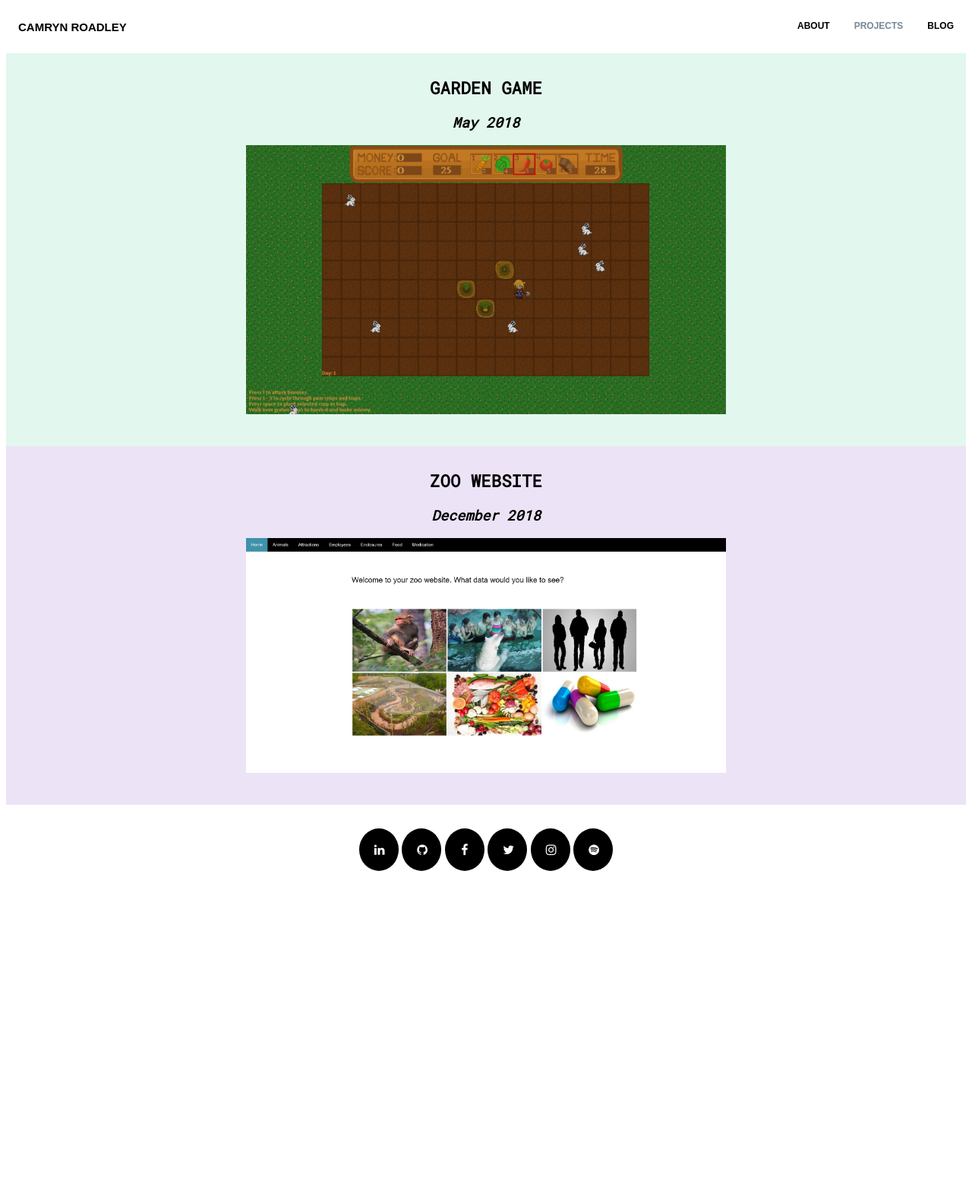
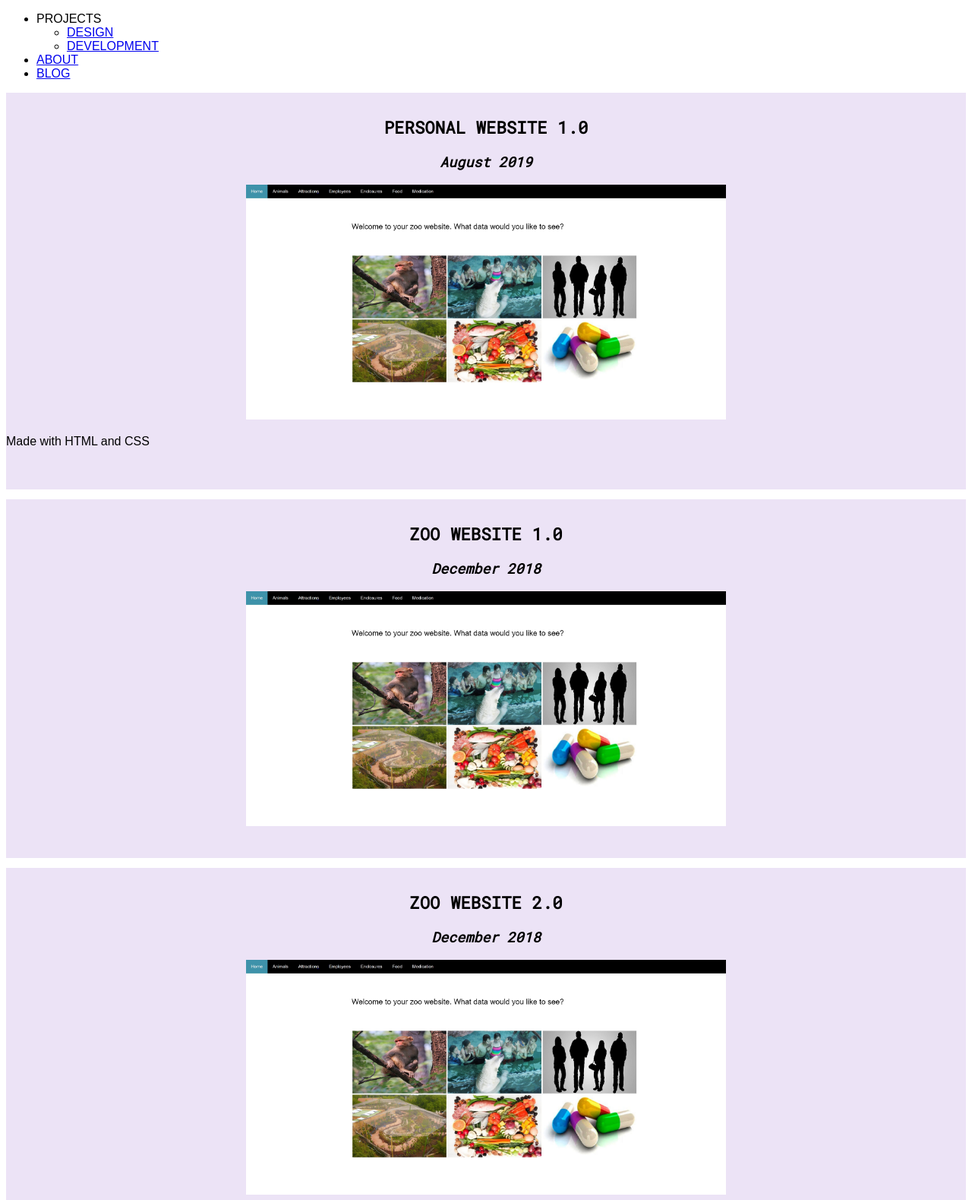
Before and after one commit to camrynroadley/StaticSite, a plain HTML site: page Projects.html in a window 1280 px wide. Shown: the top 1579 px of the page at 76% size. Before the commit the page ends 1171 px from the top, so only its background shows below. Drawn offline with Linux system fonts and the light colour scheme.

Commit message:
Add files via upload

```diff
--- a/Projects.html
+++ b/Projects.html
@@ -3,7 +3,7 @@
 <html lang="en" xmlns="http://www.w3.org/1999/xhtml">
 <head>
     <meta charset="utf-8" />
-    <title>PROJECTS</title>
+    <title>DEVELOPMENT WORK</title>
     <meta name="description" content="Camryn Roadley Projects" />
     <link rel="stylesheet" href="CSS/Projects.css" media="all" />
     <link rel="stylesheet" href="https://cdnjs.cloudflare.com/ajax/libs/font-awesome/4.7.0/css/font-awesome.min.css">
@@ -12,16 +12,55 @@
 </head>
 
 <body>
-    <header>
-        <div class="topnav">
-            <a href="index.html">CAMRYN ROADLEY</a>
-            <a href="Blog.html">BLOG</a>
-            <a href="Projects.html" class="active">PROJECTS</a>
-            <a href="About.html">ABOUT</a>
-        </div>
+    <header class="main-header">
+        <ul class="main-nav">
+            <li class="dropdown">
+                <a>PROJECTS</a>
+                <ul class="drop-nav">
+                    <li><a href="design.html">DESIGN</a></li>
+                    <li><a href="projects.html" class="active">DEVELOPMENT</a></li>
+                </ul>
+            </li>
+            <li><a href="about.html">ABOUT</a></li>
+            <li><a href="blog.html">BLOG</a></li>
+        </ul>
     </header>
 
     <div class="projects">
+
+        <div class="project2">
+            <h2>PERSONAL WEBSITE 1.0</h2>
+            <h3><i>August 2019</i></h3>
+            <div id="projectPic">
+                <a href="https://github.com/camrynroadley/New-Zoo-Website" target="_blank">
+                    <img src="ProjectImages/projects2.JPG" alt="New Zoo Image">
+                </a>
+            </div>
+            <p id="projectTxt">
+                Made with HTML and CSS
+            </p>
+        </div>
+
+        <div class="project2">
+            <h2>ZOO WEBSITE 1.0</h2>
+            <h3><i>December 2018</i></h3>
+            <div id="projectPic">
+                <a href="https://github.com/camrynroadley/New-Zoo-Website" target="_blank">
+                    <img src="ProjectImages/projects2.JPG" alt="New Zoo Image">
+                </a>
+            </div>
+        </div>
+
+
+        <div class="project2">
+            <h2>ZOO WEBSITE 2.0</h2>
+            <h3><i>December 2018</i></h3>
+            <div id="projectPic">
+                <a href="https://github.com/camrynroadley/New-Zoo-Website" target="_blank">
+                    <img src="ProjectImages/projects2.JPG" alt="New Zoo Image">
+                </a>
+            </div>
+        </div>
 
         <div class="project1">
             <h2>GARDEN GAME</h2>
@@ -29,16 +68,6 @@
             <div id="projectPic">
                 <a href="https://github.com/camrynroadley/Garden-Game" target="_blank">
                     <img src="ProjectImages/projects1.JPG" alt="Garden Image">
-                </a>
-            </div>
-        </div>
-
-        <div class="project2">
-            <h2>ZOO WEBSITE</h2>
-            <h3><i>December 2018</i></h3>
-            <div id="projectPic">
-                <a href="https://github.com/camrynroadley/New-Zoo-Website" target="_blank">
-                    <img src="ProjectImages/projects2.JPG" alt="New Zoo Image">
                 </a>
             </div>
         </div>
```
Also changed, not shown: About.html (+17 -11 lines), Blog.html (+13 -8 lines), Design.html (added, +31 -0 lines), index.html (+12 -8 lines).
